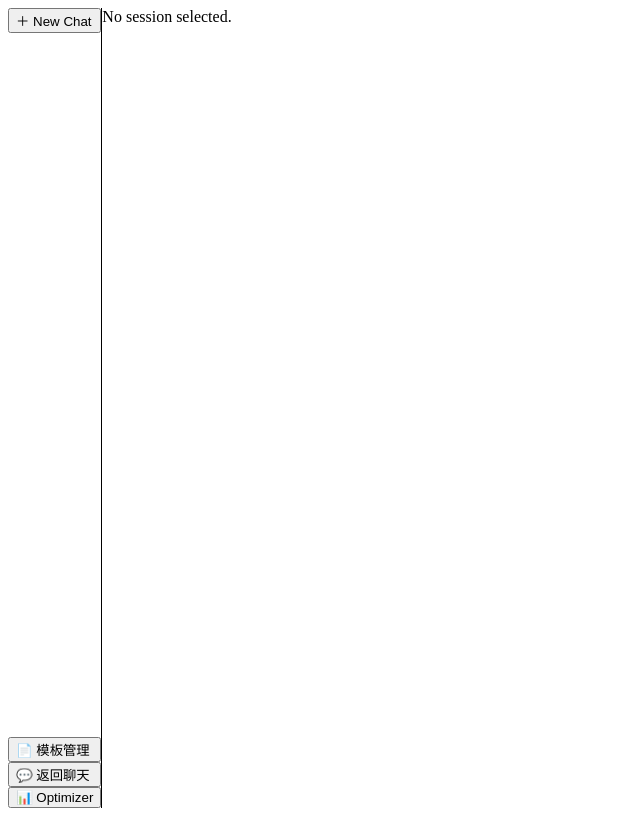
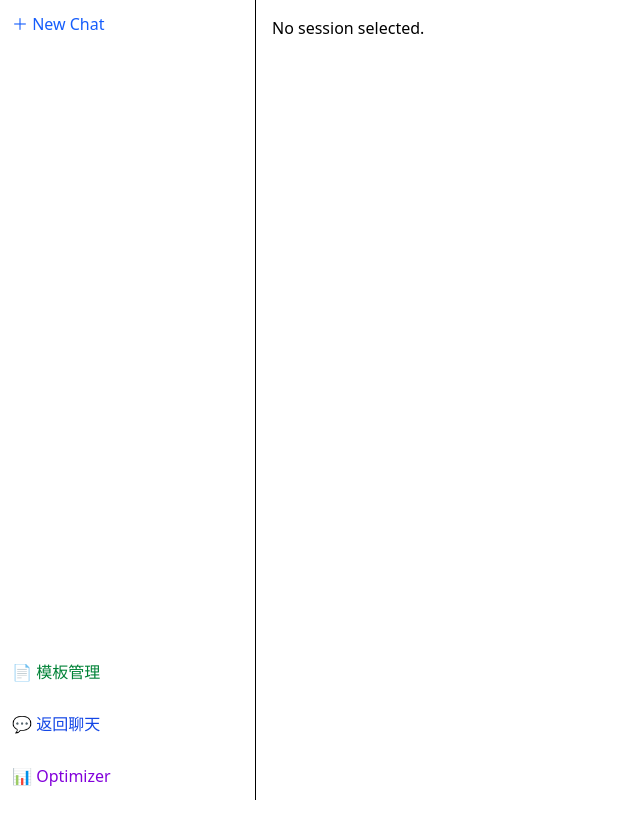
Before and after one commit to xxxiyxh/gollm-ui, a React (Vite) app: page / in a window 1280 px wide. Shown: the whole page, without its empty margins (0-640 px from the left). Built offline with nearby package versions, Linux system fonts and the light colour scheme.

Commit message:
The first version of the beautification solution, adding tailwind css

```diff
--- a/src/index.css
+++ b/src/index.css
@@ -1,10 +1,6 @@
-@config "./tailwind.config.js";
-
 @import "./styles/theme.css";
 
-@tailwind base;
-@tailwind components;
-@tailwind utilities;
+@import "tailwindcss";
 
 /*
 :root {
--- a/src/tailwind.config.js
+++ b/tailwind.config.js
@@ -11,4 +11,4 @@ export default {
       },
     },
     plugins: [],
-  };
+};
--- a/tsconfig.app.json
+++ b/tsconfig.app.json
@@ -28,5 +28,5 @@
       "@/*": ["src/*"]
     }
   },
-  "include": ["src"]
+  "include": ["src", "tailwind.config.js"]
 }
```
